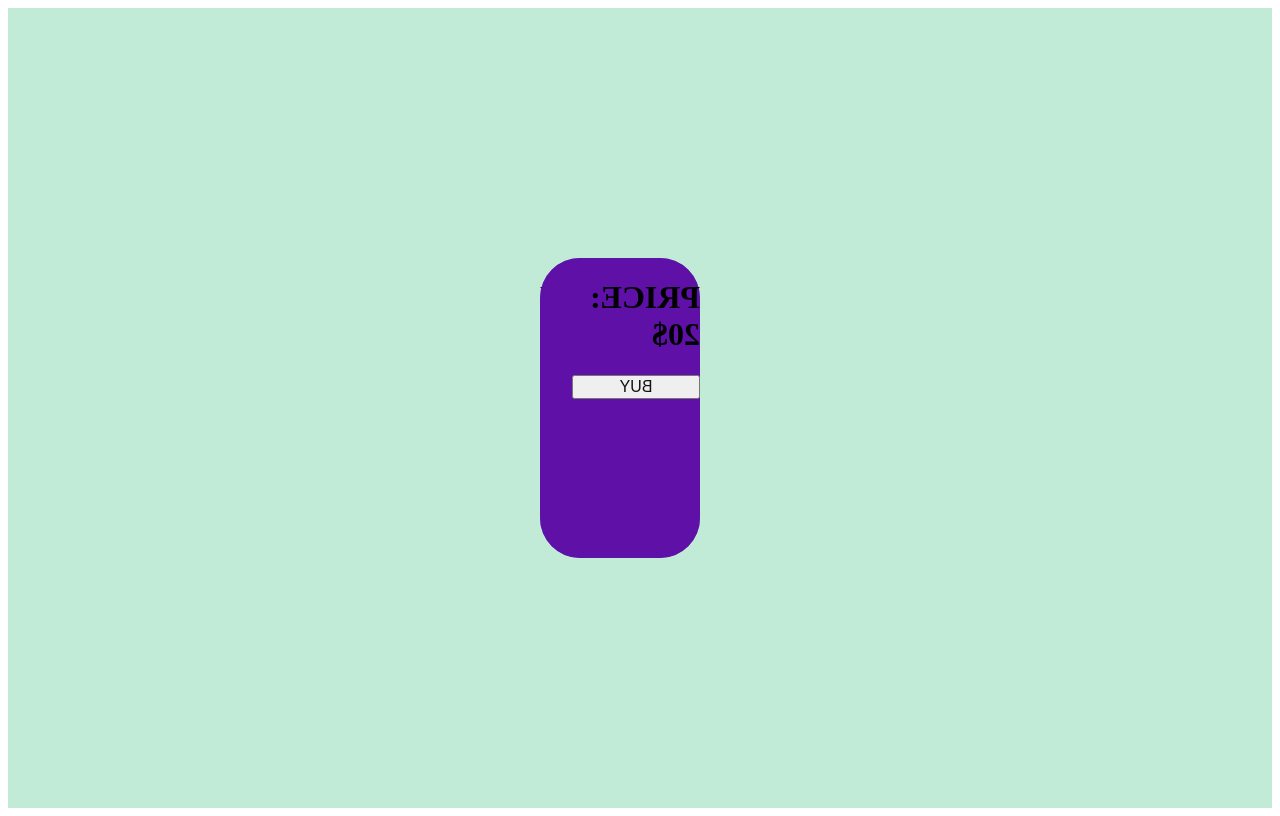
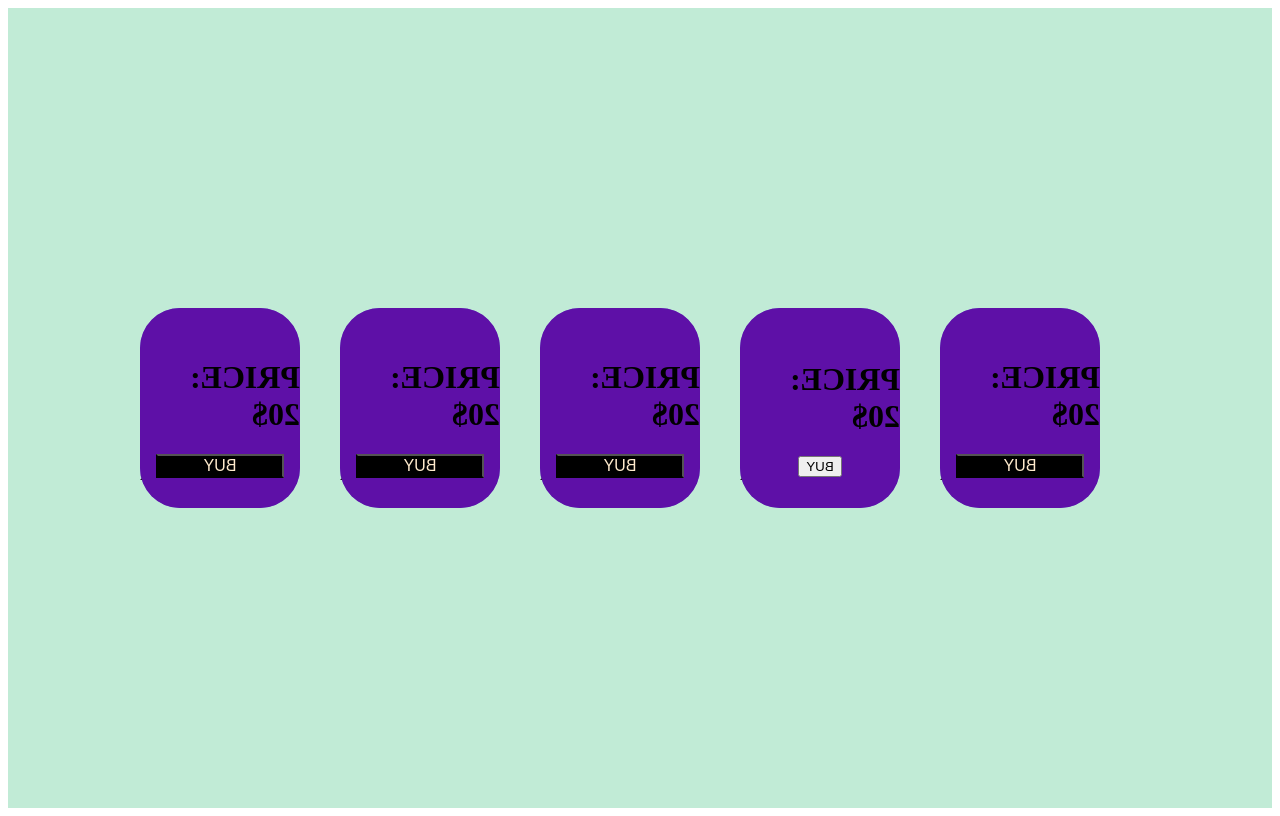
Before and after one commit to Mohammad-Momany/DOMTodoList, a plain HTML site: page index.html in a window 1280 px wide. Drawn offline with Linux system fonts and the light colour scheme.

Commit message:
commint in master

```diff
--- a/index.html
+++ b/index.html
@@ -11,7 +11,67 @@
         <div class="card-container">
             <div class="card">
                 <figure class="font">
-                    <h1>PRO TIER</h1>
+                    <h1>one</h1>
+                    <p>Lorem ipsum dolor sit
+                    amet consectetur adipisicing elit. Accusamus,
+                     officiis.</p>
+                </figure>
+                <figure class="back">
+                    <h1 class="Price">PRICE: 20$</h1>
+                    <button id="BUY">BUY</button>
+
+                </figure>
+            </div>
+        </div>
+        <div class="card-container">
+            <div class="card">
+                <figure class="font">
+                    <h1>Two</h1>
+                    <p>Lorem ipsum dolor sit
+                    amet consectetur adipisicing elit. Accusamus,
+                     officiis.</p>
+                </figure>
+                <figure class="back">
+                    <h1 class="Price">PRICE: 20$</h1>
+                    <button id="BUY">BUY</button>
+
+                </figure>
+            </div>
+        </div>
+        <div class="card-container">
+            <div class="card">
+                <figure class="font">
+                    <h1>Three</h1>
+                    <p>Lorem ipsum dolor sit
+                    amet consectetur adipisicing elit. Accusamus,
+                     officiis.</p>
+                </figure>
+                <figure class="back">
+                    <h1 class="Price">PRICE: 20$</h1>
+                    <button id="BUY">BUY</button>
+
+                </figure>
+            </div>
+        </div>
+        <div class="card-container">
+            <div class="card">
+                <figure class="font">
+                    <h1>Four</h1>
+                    <p>Lorem ipsum dolor sit
+                    amet consectetur adipisicing elit. Accusamus,
+                     officiis.</p>
+                </figure>
+                <figure class="back">
+                    <h1 class="Price">PRICE: 20$</h1>
+                    <button class="BUY">BUY</button>
+
+                </figure>
+            </div>
+        </div>
+        <div class="card-container">
+            <div class="card">
+                <figure class="font">
+                    <h1>five</h1>
                     <p>Lorem ipsum dolor sit
                     amet consectetur adipisicing elit. Accusamus,
                      officiis.</p>
--- a/style.css
+++ b/style.css
@@ -8,14 +8,17 @@
 }
 .card-container{
     width: 200px;
-    height: 300px;
+    height: 200px;
 
 }
+
 .card{
     width: 100%;
     height: 100%;
     transition:transform 1s ease-in-out ;
     transform-style: preserve-3d;
+    display: flex;
+    gap: 20px 5px;
 }
 .card-container:hover .card{
     transform: rotateY(180deg);
@@ -28,12 +31,12 @@
 #BUY{
     font-size: medium;
     width: 80%;
-
-    color: rgb(19, 19, 18);
+    background: black;
+    color: blanchedalmond;
 }
 #BUY:hover{
-    background-color: black;
-    color: blanchedalmond;
+    background-color: rgb(253, 253, 253);
+    color: rgb(0, 0, 0);
 }
 
 .card figure{
@@ -42,9 +45,12 @@
     position: absolute;
     margin: 0%;
     border-radius: 40px;
+
+    display: flex;
     justify-content: center;
     align-items: center;
     flex-direction: column;
+
 }
 .card .font{
     background: slateblue;
@@ -55,4 +61,5 @@
 .card .back{
 background: rgb(94, 16, 167);
 transform: rotateY(180deg);
+
 }
```
